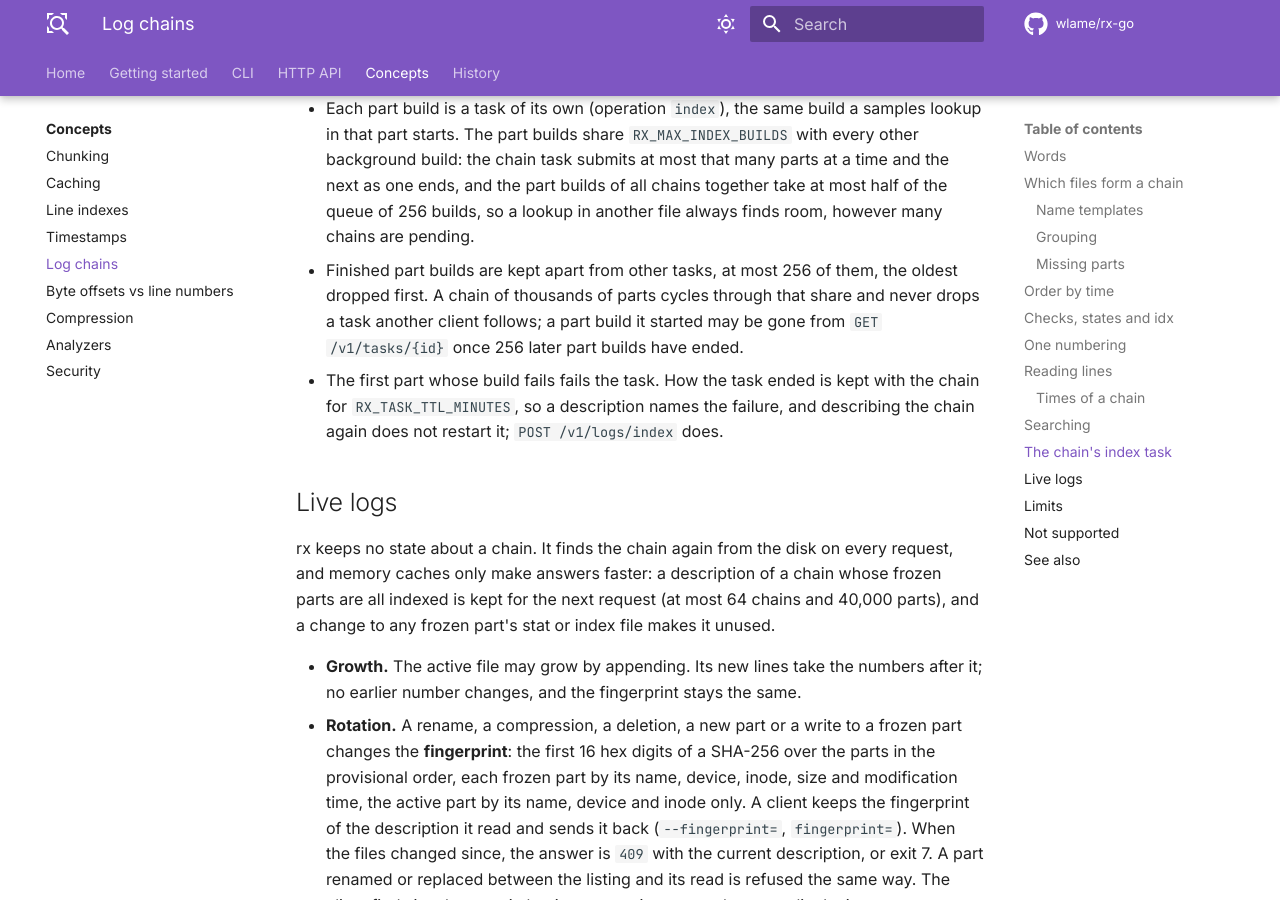
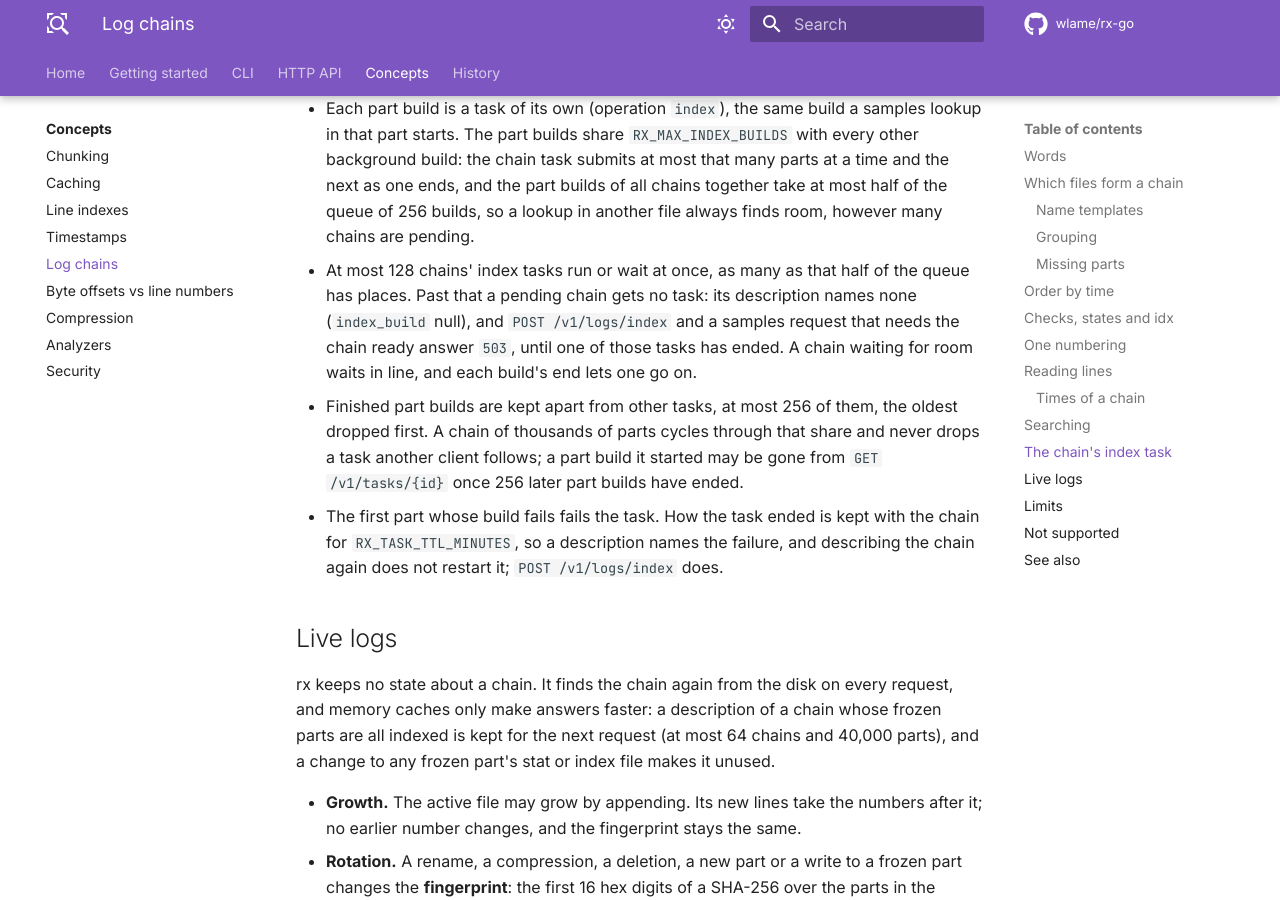
Before and after one commit to wlame/rx-go, an MkDocs documentation site: the page built from docs/concepts/log-chains.md, in a window 1280 px wide and 900 px high, scrolled down 8706 px. Built offline with MkDocs 1.6.1 and Material for MkDocs 9.7.7, drawn with Linux system fonts in a browser that asks for light colours; comment, search, counter and statistics services are not loaded; the version menu is left out.

Commit message:
Say on the log chains concept page that at most 128 chain index tasks run or wait at once.

```diff
--- a/docs/concepts/log-chains.md
+++ b/docs/concepts/log-chains.md
@@ -337,6 +337,12 @@ per chain (operation `chain_index`, followed at
   ends, and the part builds of all chains together take at most half of
   the queue of 256 builds, so a lookup in another file always finds
   room, however many chains are pending.
+- At most 128 chains' index tasks run or wait at once, as many as that
+  half of the queue has places. Past that a pending chain gets no task:
+  its description names none (`index_build` null), and
+  `POST /v1/logs/index` and a samples request that needs the chain
+  ready answer `503`, until one of those tasks has ended. A chain
+  waiting for room waits in line, and each build's end lets one go on.
 - Finished part builds are kept apart from other tasks, at most 256 of
   them, the oldest dropped first. A chain of thousands of parts cycles
   through that share and never drops a task another client follows; a
```
